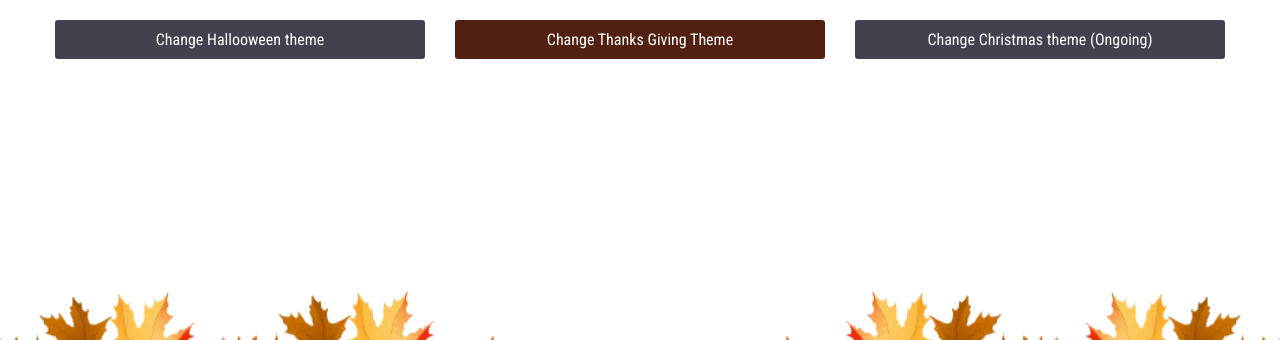
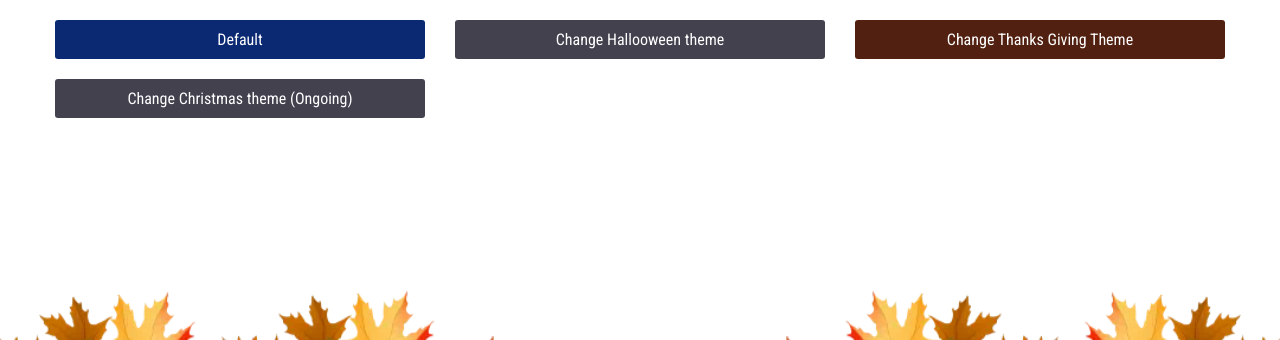
Before and after one commit to WebDev200-WD200/bulkapparel-pagecuts, a PHP site: page / in a window 1280 px wide. Shown: the part 169-509 px from the top of the page. Run offline with PHP 8.4, Linux system fonts and the light colour scheme; style sheets or scripts are compiled from the project's sources.

Commit message:
default btn added

```diff
--- a/index.html
+++ b/index.html
@@ -1167,6 +1167,10 @@
         <div class="container">
             <div class="row">
                 <div class="col-12 col-lg-4">
+                    <button class="btn btn--primary mt-2 default w-100"
+                        onclick="changeTheme('default')">Default</button>
+                </div>
+                <div class="col-12 col-lg-4">
                     <button class="btn btn--primary mt-2 halloween w-100" onclick="changeTheme('halloween')">Change
                         Hallooween theme</button>
                 </div>
@@ -1431,6 +1435,8 @@
                 headCss.attr("href", "/scss/themes/thanks-giving-theme.css");
             } else if (theme === 'christmas') {
                 headCss.attr("href", "/scss/themes/thanks-giving-theme.css");
+            } else {
+                headCss.attr('href', "")
             }
         }
 
--- a/scss/_sidebar.scss
+++ b/scss/_sidebar.scss
@@ -112,3 +112,7 @@
 .show-sidebar {
   display: flex !important;
 }
+
+.default {
+  background-color: $color-darkblue;
+}
--- a/scss/main.css
+++ b/scss/main.css
@@ -1990,3 +1990,7 @@ a {
   display: -ms-flexbox !important;
   display: flex !important;
 }
+
+.default {
+  background-color: #0a2972;
+}
```
Also changed, not shown: scss/main.min.css.
